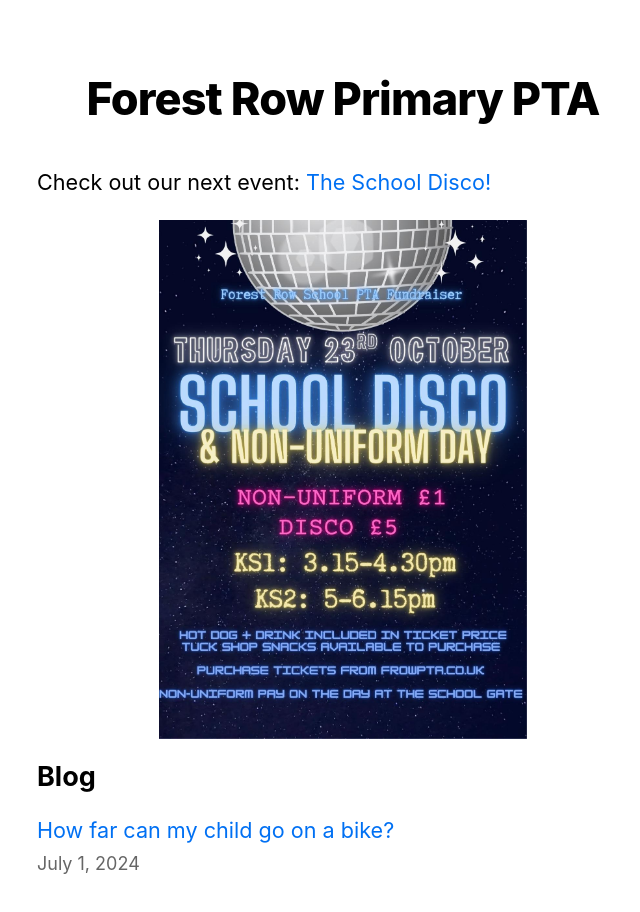
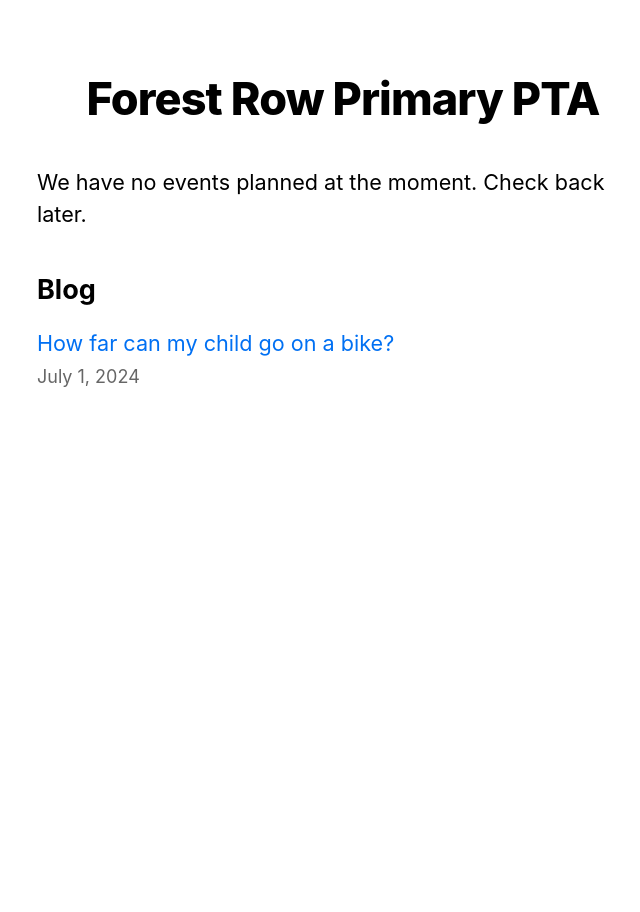
Before and after one commit to frowpta/website, a Next.js app: page / in a window 1280 px wide. Shown: the top 912 px of the page, without its empty margins (297-937 px from the left). After the commit the page ends 800 px from the top, so only its background shows below. Built offline with nearby package versions, Linux system fonts and the light colour scheme.

Commit message:
Update homepage to remove link to disco

```diff
--- a/pages/index.tsx
+++ b/pages/index.tsx
@@ -27,15 +27,8 @@ export default function Home(props: HomeProps) {
       </Head>
       <section className={utilStyles.headingMd}>
         <p>
-          Check out our next event:{" "}
-          <a href="/school-disco">The School Disco!</a>
+          We have no events planned at the moment. Check back later.
         </p>
-        <a href="/school-disco" className={utilStyles.posterLink}>
-          <img
-            src="/images/disco-poster-october-2025.jpeg"
-            className={utilStyles.posterImg}
-          />
-        </a>
       </section>
       <section className={`${utilStyles.headingMd} ${utilStyles.padding1px}`}>
         <h2 className={utilStyles.headingLg}>Blog</h2>
```
